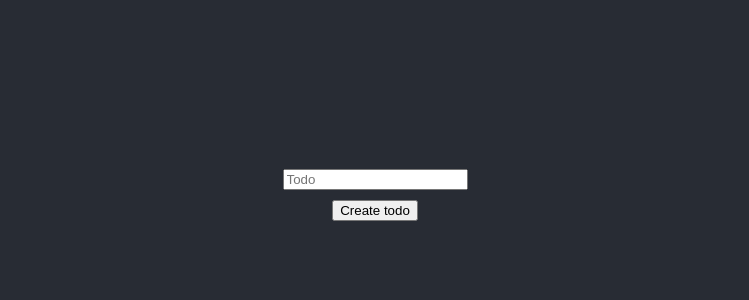
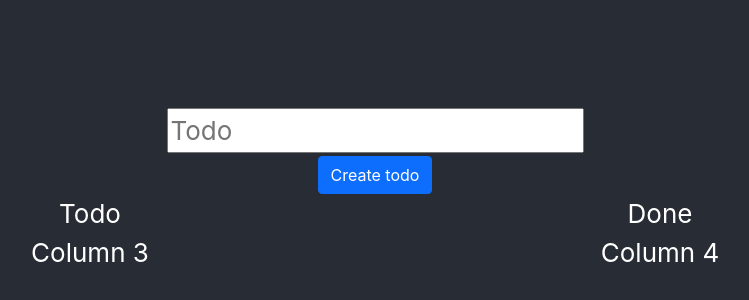
Before and after one commit to PatrikVahlen/Backend3, a React (Create React App) app in the folder client/: page /user/home in a window 1280 px wide. Shown: the part 210-510 px from the top of the page, without its empty margins (265-1014 px from the left). Built offline with nearby package versions, Linux system fonts and the light colour scheme.

Commit message:
add bootstrap

```diff
--- a/client/public/index.html
+++ b/client/public/index.html
@@ -1,14 +1,15 @@
 <!DOCTYPE html>
 <html lang="en">
+
 <head>
   <meta charset="utf-8" />
   <link rel="icon" href="%PUBLIC_URL%/favicon.ico" />
   <meta name="viewport" content="width=device-width, initial-scale=1" />
   <meta name="theme-color" content="#000000" />
-    <meta
-      name="description"
-      content="Web site created using create-react-app"
-    />
+  <meta name="description" content="Web site created using create-react-app" />
+  <!-- CSS only -->
+  <link href="https://cdn.jsdelivr.net/npm/bootstrap@5.1.3/dist/css/bootstrap.min.css" rel="stylesheet"
+    integrity="sha384-1BmE4kWBq78iYhFldvKuhfTAU6auU8tT94WrHftjDbrCEXSU1oBoqyl2QvZ6jIW3" crossorigin="anonymous">
   <link rel="apple-touch-icon" href="%PUBLIC_URL%/logo192.png" />
   <!--
       manifest.json provides metadata used when your web app is installed on a
@@ -26,6 +27,7 @@
     -->
   <title>React App</title>
 </head>
+
 <body>
   <noscript>You need to enable JavaScript to run this app.</noscript>
   <div id="root"></div>
@@ -40,4 +42,5 @@
       To create a production bundle, use `npm run build` or `yarn build`.
     -->
 </body>
+
 </html>
--- a/client/src/pages/HomePage.jsx
+++ b/client/src/pages/HomePage.jsx
@@ -27,6 +27,7 @@ export default function Home() {
     }
 
     return (
+        <>
             <div>
                 <form onSubmit={handleOnSubmit}>
                     <input
@@ -36,8 +37,20 @@ export default function Home() {
                         placeholder="Todo"
                     />
                     <br />
-                <button>Create todo</button>
+                    <button class="btn btn-primary">Create todo</button>
                 </form>
             </div>
+            <div class="container">
+                <div class="row">
+                    <div class="col">Todo</div>
+                    <div class="col">Done</div>
+                </div>
+                <div class="row">
+                    <div class="col">Column 3</div>
+                    <div class="col">Column 4</div>
+                </div>
+            </div>
+        </>
+
     )
 };
--- a/client/src/pages/LoginPage.jsx
+++ b/client/src/pages/LoginPage.jsx
@@ -46,7 +46,7 @@ export default function Signup() {
                 placeholder="Password"
             />
             <br />
-            <button>Log in</button>
+            <button class="btn btn-primary">Log in</button>
         </form>
     </div>
 }
--- a/client/src/pages/SignupPage.jsx
+++ b/client/src/pages/SignupPage.jsx
@@ -46,7 +46,7 @@ export default function Signup() {
                 placeholder="Password"
             />
             <br />
-            <button>Sign up</button>
+            <button class="btn btn-primary">Sign up</button>
         </form>
     </div>
 }
```
Lines whose indentation alone changed are shown as unchanged.
